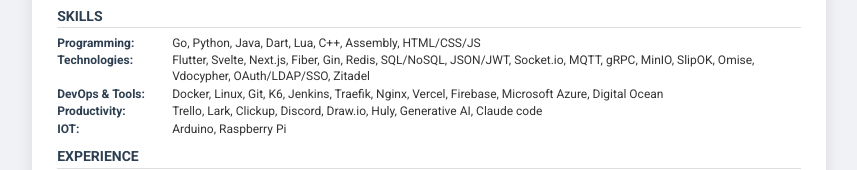
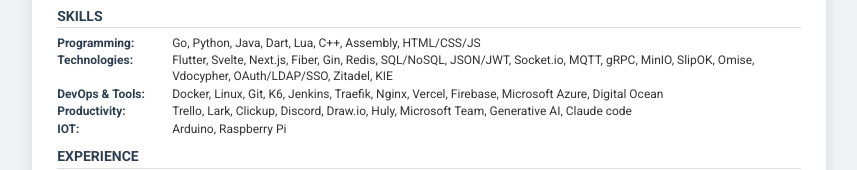
Before and after one commit to ChangerzaryX1602/Generative-Portfolio, a website: page index.html in a window 1280 px wide. Shown: the part 269-439 px from the top of the page, without its empty margins (211-1068 px from the left). Drawn offline with Linux system fonts and the light colour scheme.

Commit message:
Update skills section in index.html and replace resume files

```diff
--- a/index.html
+++ b/index.html
@@ -192,7 +192,7 @@
             </div>
             <div class="skills-grid">
                 <div class="skill-label">Technologies:</div>
-                <div>Flutter, Svelte, Next.js, Fiber, Gin, Redis, SQL/NoSQL, JSON/JWT, Socket.io, MQTT, gRPC, MinIO, SlipOK, Omise, Vdocypher, OAuth/LDAP/SSO, Zitadel</div>
+                <div>Flutter, Svelte, Next.js, Fiber, Gin, Redis, SQL/NoSQL, JSON/JWT, Socket.io, MQTT, gRPC, MinIO, SlipOK, Omise, Vdocypher, OAuth/LDAP/SSO, Zitadel, KIE</div>
             </div>
             <div class="skills-grid">
                 <div class="skill-label">DevOps & Tools:</div>
@@ -200,7 +200,7 @@
             </div>
             <div class="skills-grid">
                 <div class="skill-label">Productivity:</div>
-                <div>Trello, Lark, Clickup, Discord, Draw.io, Huly, Generative AI, Claude code</div>
+                <div>Trello, Lark, Clickup, Discord, Draw.io, Huly, Microsoft Team, Generative AI, Claude code</div>
             </div>
             <div class="skills-grid">
                 <div class="skill-label">IOT:</div>
```
Also changed, not shown: resume.jpg, 1 other file.
